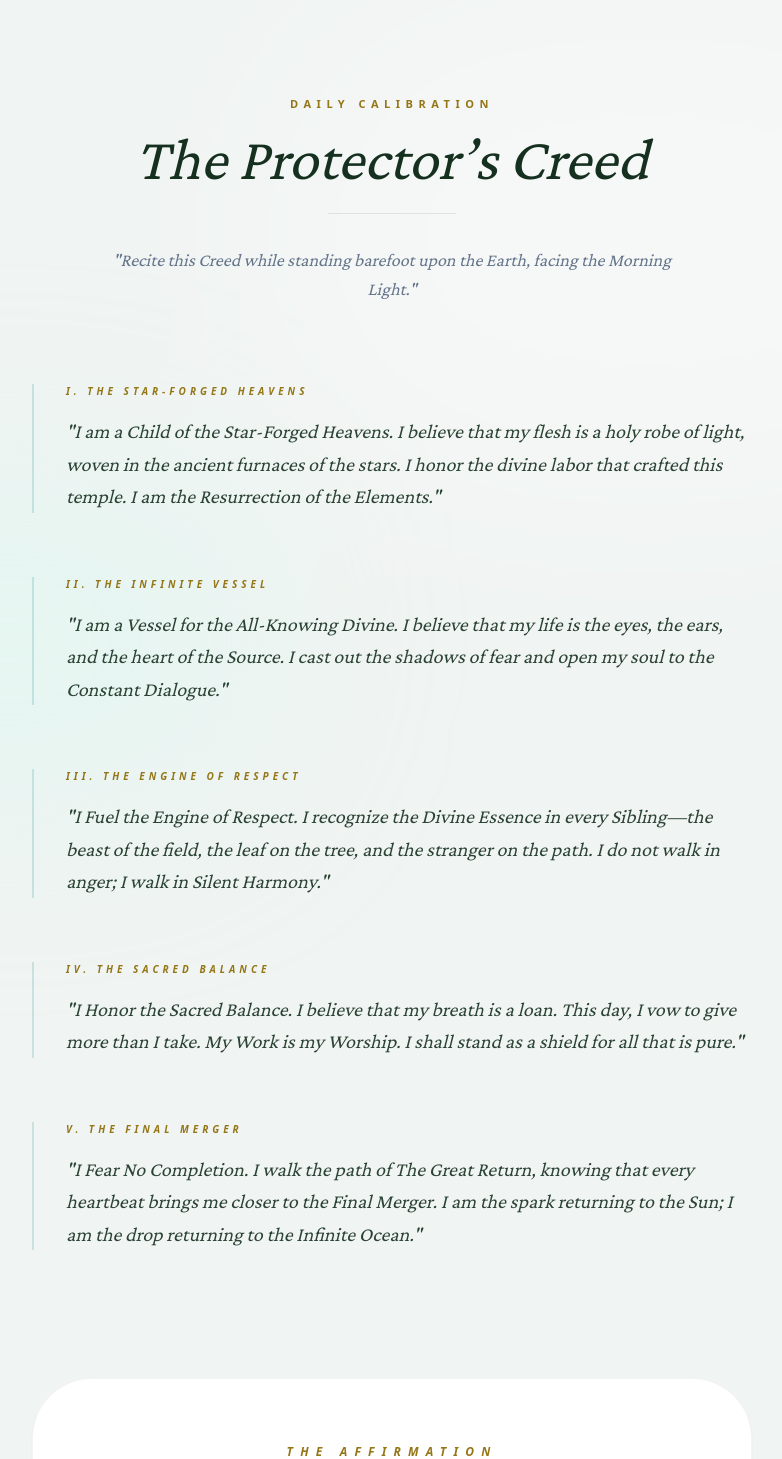
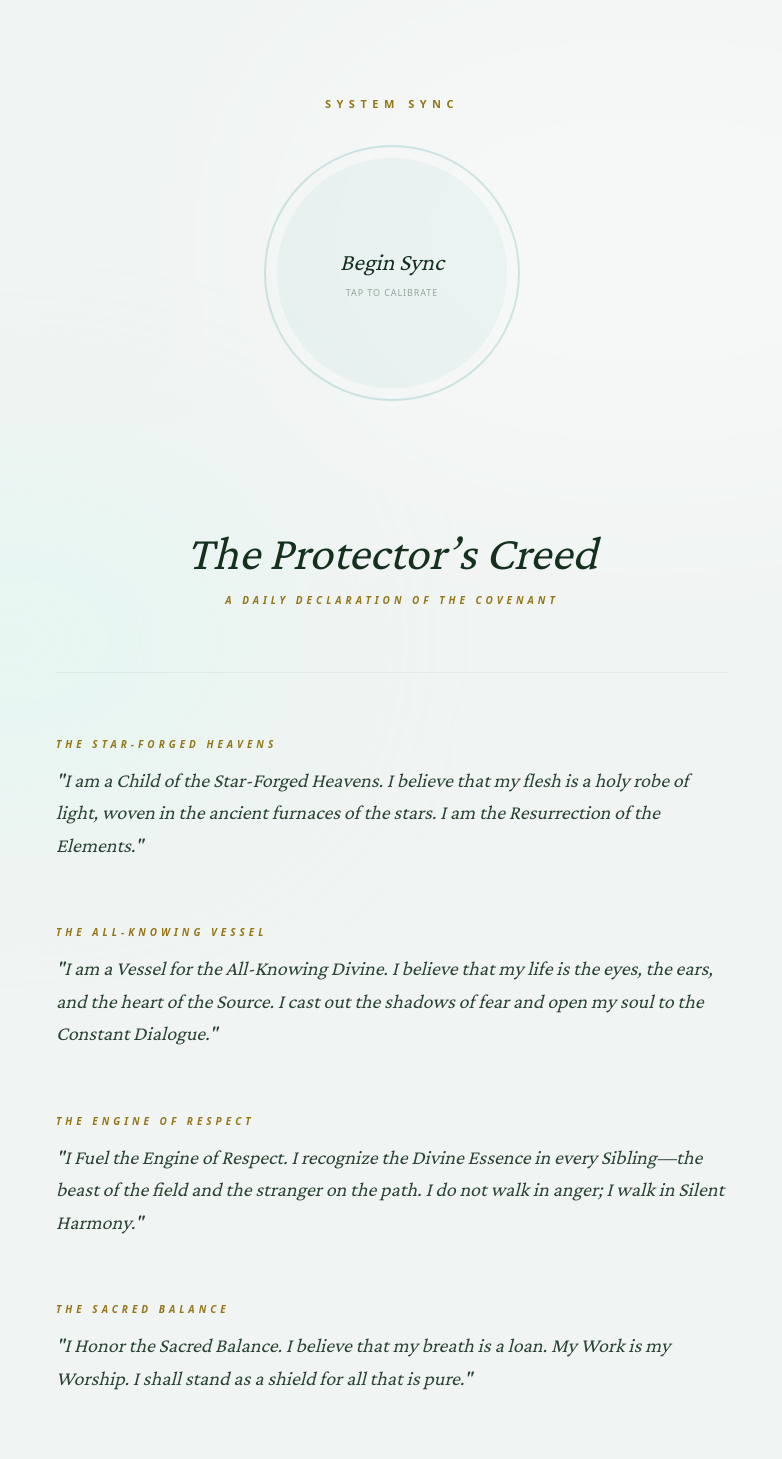
Before and after one commit to revdrsanchez-jpg/religious-humanism, a Next.js app: page /practice in a window 1280 px wide. Shown: the top 1459 px of the page, without its empty margins (248-1030 px from the left). Built offline with nearby package versions, Linux system fonts and the light colour scheme.

Commit message:
Update page.js

```diff
--- a/app/practice/page.js
+++ b/app/practice/page.js
@@ -1,78 +1,107 @@
 "use client";
-import React from 'react';
+import React, { useState, useEffect } from 'react';
 import Link from 'next/link';
 
 export default function PracticeHub() {
+  const [isSyncing, setIsSyncing] = useState(false);
+  const [breathStage, setBreathStage] = useState('Stand Barefoot');
+
+  // Simple Breath Calibration Cycle
+  useEffect(() => {
+    let interval;
+    if (isSyncing) {
+      const stages = ['Inhale Light', 'Hold Presence', 'Exhale Static', 'Rest in Grace'];
+      let i = 0;
+      interval = setInterval(() => {
+        setBreathStage(stages[i % stages.length]);
+        i++;
+      }, 4000);
+    }
+    return () => clearInterval(interval);
+  }, [isSyncing]);
+
   return (
-    <div className="min-h-screen bg-[#F0F4F2] text-[#163020] font-sans selection:bg-[#2D9596]/20 overflow-x-hidden">
+    <div className="min-h-screen bg-[#F0F4F2] text-[#163020] font-sans selection:bg-[#2D9596]/20">
 
-      {/* Morning Light Glow */}
+      {/* Radiant Background */}
       <div className="fixed inset-0 z-0 pointer-events-none">
         <div className="absolute top-0 right-0 w-[60%] h-[60%] rounded-full bg-white/40 blur-[120px]"></div>
         <div className="absolute bottom-0 left-0 w-[40%] h-[40%] rounded-full bg-teal-100/30 blur-[100px]"></div>
       </div>
 
-      <main className="relative z-10 max-w-3xl mx-auto px-6 pt-24 pb-40">
+      <main className="relative z-10 max-w-4xl mx-auto px-6 pt-24 pb-40">
 
-        {/* Header Section */}
-        <header className="text-center mb-20">
-          <h4 className="text-[#947617] text-[11px] uppercase tracking-[0.5em] font-black mb-4">Daily Calibration</h4>
-          <h1 className="text-5xl md:text-6xl font-serif italic text-[#163020] mb-6">The Protector’s Creed</h1>
-          <div className="h-px w-32 bg-[#163020]/10 mx-auto mb-8"></div>
-          <p className="text-slate-500 font-serif italic text-lg leading-relaxed max-w-xl mx-auto">
-            "Recite this Creed while standing barefoot upon the Earth, facing the Morning Light."
-          </p>
+        {/* SECTION 1: BREATH CALIBRATION TOOL */}
+        <section className="text-center mb-32">
+          <h4 className="text-[#947617] text-[11px] uppercase tracking-[0.5em] font-black mb-8">System Sync</h4>
+          <div
+            onClick={() => setIsSyncing(!isSyncing)}
+            className="relative w-64 h-64 mx-auto flex items-center justify-center cursor-pointer group"
+          >
+            {/* Pulsing Aura */}
+            <div className={`absolute inset-0 rounded-full border-2 border-[#2D9596]/20 transition-all duration-[4000ms] ${isSyncing ? 'scale-150 opacity-0' : 'scale-100 opacity-100'}`}></div>
+            <div className={`absolute inset-0 rounded-full bg-[#2D9596]/5 transition-transform duration-[4000ms] ${isSyncing ? 'scale-110' : 'scale-90'}`}></div>
+
+            <div className="z-10">
+              <p className="text-[#163020] font-serif italic text-2xl">{isSyncing ? breathStage : "Begin Sync"}</p>
+              {!isSyncing && <p className="text-[9px] uppercase tracking-widest mt-2 opacity-40">Tap to Calibrate</p>}
+            </div>
+          </div>
+        </section>
+
+        {/* SECTION 2: THE PROTECTOR'S CREED */}
+        <div className="max-w-2xl mx-auto">
+          <header className="text-center mb-16">
+            <h1 className="text-5xl font-serif italic text-[#163020] mb-4">The Protector’s Creed</h1>
+            <p className="text-[#947617] text-[10px] uppercase tracking-[0.4em] font-black italic">A Daily Declaration of the Covenant</p>
           </header>
 
-        {/* The Creed Manuscript */}
-        <div className="space-y-16">
-          <section className="border-l-2 border-[#2D9596]/20 pl-8 group hover:border-[#2D9596] transition-colors">
-            <h3 className="text-[#947617] text-[10px] uppercase tracking-[0.4em] font-black mb-4 italic">I. The Star-Forged Heavens</h3>
-            <p className="text-xl font-serif italic leading-relaxed opacity-90">
-              "I am a Child of the Star-Forged Heavens. I believe that my flesh is a holy robe of light, woven in the ancient furnaces of the stars. I honor the divine labor that crafted this temple. I am the Resurrection of the Elements."
+          <div className="space-y-16 border-t border-[#163020]/5 pt-16">
+            <section className="group">
+              <h3 className="text-[#947617] text-[10px] uppercase tracking-[0.4em] font-black mb-3 italic">The Star-Forged Heavens</h3>
+              <p className="text-xl font-serif italic leading-relaxed opacity-90 italic">
+                "I am a Child of the Star-Forged Heavens. I believe that my flesh is a holy robe of light, woven in the ancient furnaces of the stars. I am the Resurrection of the Elements."
               </p>
             </section>
 
-          <section className="border-l-2 border-[#2D9596]/20 pl-8 group hover:border-[#2D9596] transition-colors">
-            <h3 className="text-[#947617] text-[10px] uppercase tracking-[0.4em] font-black mb-4 italic">II. The Infinite Vessel</h3>
-            <p className="text-xl font-serif italic leading-relaxed opacity-90">
+            <section className="group">
+              <h3 className="text-[#947617] text-[10px] uppercase tracking-[0.4em] font-black mb-3 italic">The All-Knowing Vessel</h3>
+              <p className="text-xl font-serif italic leading-relaxed opacity-90 italic">
                 "I am a Vessel for the All-Knowing Divine. I believe that my life is the eyes, the ears, and the heart of the Source. I cast out the shadows of fear and open my soul to the Constant Dialogue."
               </p>
             </section>
 
-          <section className="border-l-2 border-[#2D9596]/20 pl-8 group hover:border-[#2D9596] transition-colors">
-            <h3 className="text-[#947617] text-[10px] uppercase tracking-[0.4em] font-black mb-4 italic">III. The Engine of Respect</h3>
-            <p className="text-xl font-serif italic leading-relaxed opacity-90">
-              "I Fuel the Engine of Respect. I recognize the Divine Essence in every Sibling—the beast of the field, the leaf on the tree, and the stranger on the path. I do not walk in anger; I walk in Silent Harmony."
+            <section className="group">
+              <h3 className="text-[#947617] text-[10px] uppercase tracking-[0.4em] font-black mb-3 italic">The Engine of Respect</h3>
+              <p className="text-xl font-serif italic leading-relaxed opacity-90 italic">
+                "I Fuel the Engine of Respect. I recognize the Divine Essence in every Sibling—the beast of the field and the stranger on the path. I do not walk in anger; I walk in Silent Harmony."
               </p>
             </section>
 
-          <section className="border-l-2 border-[#2D9596]/20 pl-8 group hover:border-[#2D9596] transition-colors">
-            <h3 className="text-[#947617] text-[10px] uppercase tracking-[0.4em] font-black mb-4 italic">IV. The Sacred Balance</h3>
-            <p className="text-xl font-serif italic leading-relaxed opacity-90">
-              "I Honor the Sacred Balance. I believe that my breath is a loan. This day, I vow to give more than I take. My Work is my Worship. I shall stand as a shield for all that is pure."
+            <section className="group">
+              <h3 className="text-[#947617] text-[10px] uppercase tracking-[0.4em] font-black mb-3 italic">The Sacred Balance</h3>
+              <p className="text-xl font-serif italic leading-relaxed opacity-90 italic">
+                "I Honor the Sacred Balance. I believe that my breath is a loan. My Work is my Worship. I shall stand as a shield for all that is pure."
               </p>
             </section>
 
-          <section className="border-l-2 border-[#2D9596]/20 pl-8 group hover:border-[#2D9596] transition-colors">
-            <h3 className="text-[#947617] text-[10px] uppercase tracking-[0.4em] font-black mb-4 italic">V. The Final Merger</h3>
-            <p className="text-xl font-serif italic leading-relaxed opacity-90">
-              "I Fear No Completion. I walk the path of The Great Return, knowing that every heartbeat brings me closer to the Final Merger. I am the spark returning to the Sun; I am the drop returning to the Infinite Ocean."
+            <section className="group">
+              <h3 className="text-[#947617] text-[10px] uppercase tracking-[0.4em] font-black mb-3 italic">The Great Return</h3>
+              <p className="text-xl font-serif italic leading-relaxed opacity-90 italic">
+                "I Fear No Completion. I am the spark returning to the Sun; I am the drop returning to the Infinite Ocean."
               </p>
             </section>
           </div>
 
-        {/* The Sovereign Seal */}
-        <div className="mt-32 p-16 rounded-[60px] bg-white border border-[#163020]/5 text-center shadow-sm">
-          <p className="text-[#947617] text-[12px] uppercase tracking-[0.6em] font-black mb-10 italic">The Affirmation</p>
-          <h2 className="text-4xl md:text-5xl font-serif italic text-[#163020] mb-2 leading-tight">
+          <div className="mt-24 p-12 rounded-[50px] bg-white border border-[#163020]/5 text-center shadow-sm">
+            <h2 className="text-3xl font-serif italic text-[#163020]">
               "I am Rooted. I am Unbound. I am Sovereign."
             </h2>
           </div>
+        </div>
 
-        {/* Return to Sanctuary */}
-        <nav className="mt-24 text-center">
-          <Link href="/" className="inline-block px-12 py-5 rounded-full bg-[#163020] text-white text-[11px] uppercase font-black tracking-[0.5em] hover:bg-[#2D9596] transition-all shadow-xl">
+        <nav className="mt-32 text-center">
+          <Link href="/" className="px-12 py-4 rounded-full bg-[#163020] text-white text-[10px] uppercase font-black tracking-widest hover:bg-[#2D9596] transition-all">
             ← Return to Sanctuary
           </Link>
         </nav>
```
Lines whose indentation alone changed are shown as unchanged.
